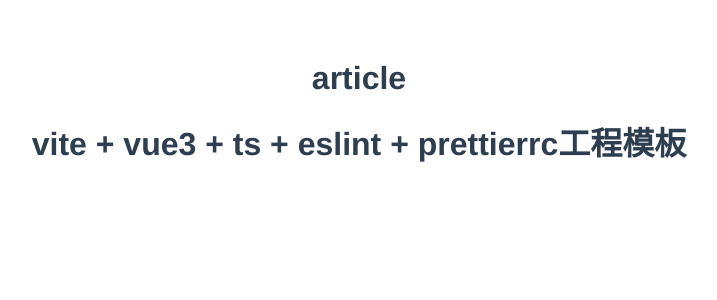
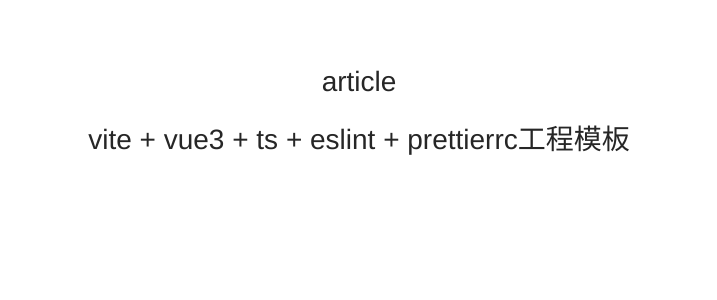
Before and after one commit to Jiang-Xia/blog-home, a Vue app: page /#/article in a window 1280 px wide. Shown: the top 300 px of the page, without its empty margins (281-998 px from the left). Built offline with nearby package versions, Linux system fonts and the light colour scheme.

Commit message:
使用ant-design-vue

```diff
--- a/package.json
+++ b/package.json
@@ -8,6 +8,7 @@
     "prettier": "prettier --config ./.prettierrc --write \"./**/*.{js,ts,jsx,vue,scss,css,json}\" "
   },
   "dependencies": {
+    "ant-design-vue": "^2.2.8",
     "axios": "^0.24.0",
     "element-plus": "^1.2.0-beta.3",
     "js-cookie": "^3.0.1",
--- a/src/main.ts
+++ b/src/main.ts
@@ -2,5 +2,7 @@
 import App from './App.vue'
 import store from './store'
 import router from './router'
+import Antd from 'ant-design-vue'
+import 'ant-design-vue/dist/antd.css'
 const app = createApp(App)
-app.use(store).use(router).mount('#app')
+app.use(store).use(router).use(Antd).mount('#app')
--- a/src/views/article/index.vue
+++ b/src/views/article/index.vue
@@ -3,11 +3,11 @@
 
 defineProps<{ msg: string }>()
 
-const count = ref(0)
+const text = ref("article")
 </script>
 
 <template>
-  <h1>article</h1>
+  <h1>{{text}}</h1>
   <h1>vite + vue3 + ts + eslint + prettierrc工程模板</h1>
 </template>
 
```
Also changed, not shown: src/layout/index.vue (added, +8 -0 lines), 1 other file (tests, documents, lock files or other folders).
